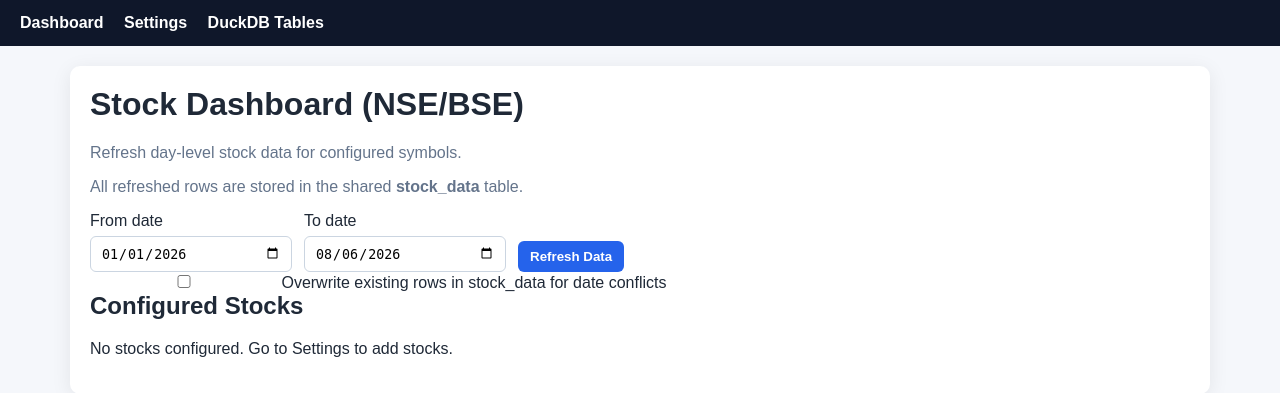
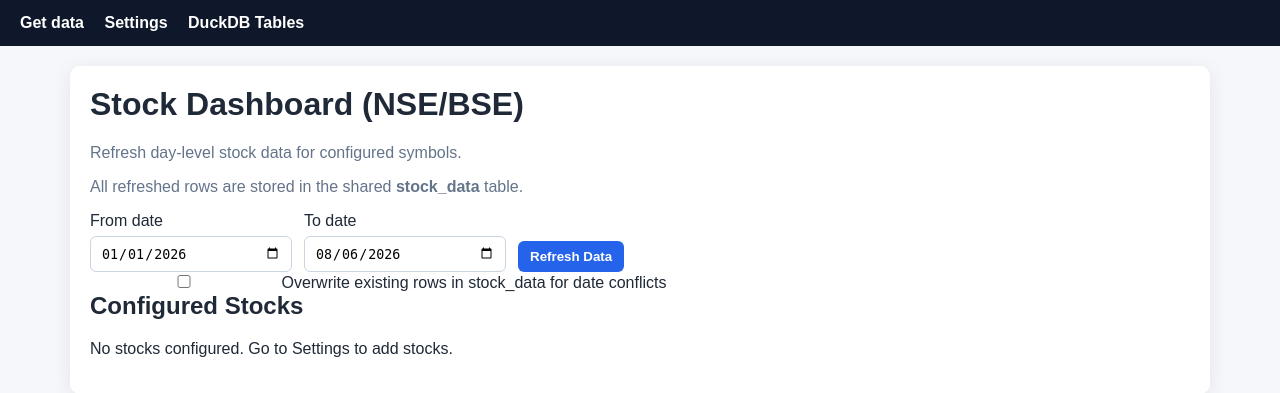
Before and after one commit to Rockeydey/stock_db, a Flask app: page / in a window 1280 px wide. Shown: the top 393 px of the page. Run offline with Flask 3, Linux system fonts and the light colour scheme; data that the repository does not hold is empty.

Commit message:
templates updated

```diff
--- a/templates/base.html
+++ b/templates/base.html
@@ -9,7 +9,7 @@
 <body>
   <header>
     <nav>
-      <a href="{{ url_for('dashboard') }}">Dashboard</a>
+      <a href="{{ url_for('dashboard') }}">Get data</a>
       <a href="{{ url_for('settings') }}">Settings</a>
       <a href="{{ url_for('list_tables') }}">DuckDB Tables</a>
     </nav>
--- a/templates/dashboard.html
+++ b/templates/dashboard.html
@@ -1,5 +1,5 @@
 {% extends 'base.html' %}
-{% block title %}Dashboard{% endblock %}
+{% block title %}Get data{% endblock %}
 
 {% block content %}
 <h1>Stock Dashboard (NSE/BSE)</h1>
```
Also changed, not shown: 1 other file.
